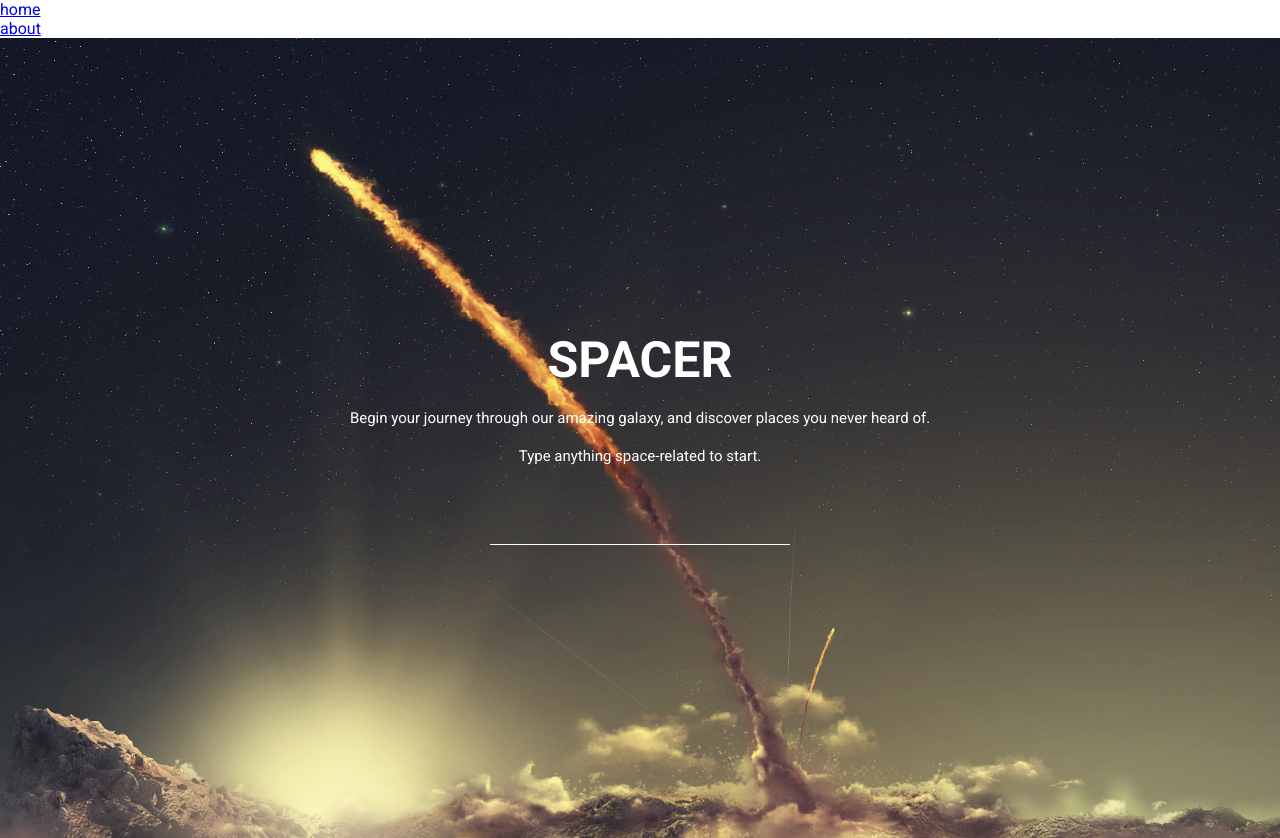
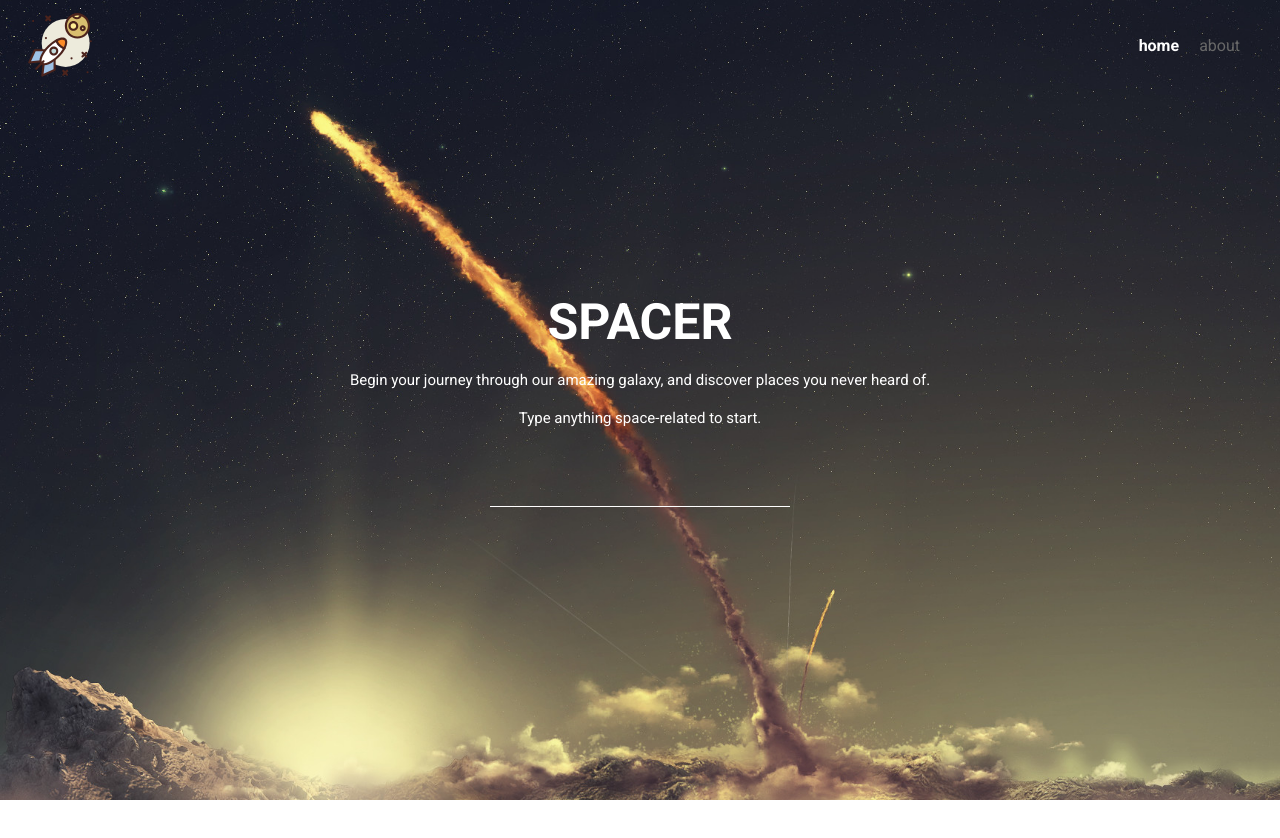
Before and after one commit to szarejko/react-spacer, a React (Create React App) app: page / in a window 1280 px wide. After the commit the page ends 800 px from the top, so only its background shows below. Built offline with nearby package versions, Linux system fonts and the light colour scheme; the HTML template or start-up script is replaced by a standard one.

Commit message:
cleenup code

```diff
--- a/public/index.html
+++ b/public/index.html
@@ -30,6 +30,7 @@
   <body>
     <noscript>You need to enable JavaScript to run this app.</noscript>
     <div id="root"></div>
+    <div id="modal"></div>
     <!--
       This HTML file is a template.
       If you open it directly in the browser, you will see an empty page.
--- a/src/App.js
+++ b/src/App.js
@@ -1,4 +1,4 @@
-import { About, ErrorPage, Search } from 'views/index';
+import * as views from 'views/index';
 import { BrowserRouter as Router, Route, Switch } from 'react-router-dom';
 import { createGlobalStyle } from 'styled-components';
 import { Navigation } from 'components/index';
@@ -34,9 +34,9 @@ const App = () => {
       <Navigation />
       <section>
         <Switch>
-          <Route path='/' exact component={Search} />
-          <Route path='/about' component={About} />
-          <Route component={ErrorPage} />
+          <Route path='/' exact component={views.Search} />
+          <Route path='/about' component={views.About} />
+          <Route component={views.ErrorPage} />
         </Switch>
       </section>
     </Router>
--- /dev/null
+++ b/src/components/Logo.js
@@ -0,0 +1,25 @@
+import { Link } from 'react-router-dom';
+import React from 'react'
+import styled from 'styled-components';
+
+import iconLogo from 'assets/icon/icon-logo.svg'
+
+const ImageWrapper = styled.figure`
+  img {
+    display: block;
+    max-width: 80px;
+    height: auto;
+  }
+`;
+
+const Logo = () => {
+  return (
+    <Link to="/">
+      <ImageWrapper>
+        <img src={`${iconLogo}`} alt="Logo"/>
+      </ImageWrapper>
+    </Link>
+  )
+}
+
+export default Logo
--- a/src/components/Navigation.js
+++ b/src/components/Navigation.js
@@ -1,5 +1,44 @@
 import { NavLink } from 'react-router-dom'
+import * as color from 'variables'
 import React from 'react'
+import styled from 'styled-components';
+
+import Logo from './Logo'
+
+const Nav = styled.nav`
+  position: fixed;
+  display: flex;
+  justify-content: space-between;
+  align-items: center;
+  top: 0;
+  left: 0;
+  width: 100%;
+  padding: 5px 20px;
+`;
+
+const NavList = styled.ul`
+  display: flex;
+  list-style: none;
+`;
+
+const Link = styled(NavLink)`
+  text-decoration: none;
+  transition: all .5s ease;
+  color: ${color.secondaryColor};
+
+  &:first-child {
+    margin-right: 20px;
+  }
+
+  &:hover {
+    text-decoration: underline;
+  }
+
+  &.isActive {
+    color: ${color.primaryColor};
+    font-weight: bold;
+  }
+`;
 
 const menuLinks = [
   { name: 'home', path: '/', exact: true },
@@ -9,16 +48,17 @@ const menuLinks = [
 const Navigation = () => {
   const menu = menuLinks.map(({ name, path, exact }) => (
     <li key={name}>
-      <NavLink to={path} exact={exact ? exact : false}>
+      <Link activeClassName="isActive" to={path} exact={exact ? exact : false}>
         {name}
-      </NavLink>
+      </Link>
     </li>
   ))
 
   return (
-    <nav>
-      <ul>{menu}</ul>
-    </nav>
+    <Nav>
+      <Logo/>
+      <NavList>{menu}</NavList>
+    </Nav>
   )
 }
 
--- a/src/components/index.js
+++ b/src/components/index.js
@@ -2,5 +2,6 @@ import Navigation from './Navigation';
 import SearchResults from './SearchResults';
 import HeroClaim from './HeroClaim'
 import SearchInput from './SearchInput'
+import Logo from './Logo'
 
-export { SearchInput, HeroClaim, Navigation, SearchResults };
+export { Logo, SearchInput, HeroClaim, Navigation, SearchResults };
--- a/src/variables.js
+++ b/src/variables.js
@@ -1 +1,2 @@
-export const primaryColor = '#ffffff';
+export const primaryColor = 'rgb(255, 255, 255)';
+export const secondaryColor = 'rgb(104,104,104)';
--- a/src/views/About.js
+++ b/src/views/About.js
@@ -1,11 +1,5 @@
 import React from 'react'
 
-const About = () => {
-  return (
-    <>
-      <h1>About</h1>
-    </>
-  )
-}
+const About = () => <h1>About</h1>
 
 export default About
--- a/src/views/ErrorPage.js
+++ b/src/views/ErrorPage.js
@@ -1,5 +1,5 @@
 import React from 'react'
 
-const ErrorPage = () => <h1>Page Not Found. Error 404</h1>
+const ErrorPage = () => <h1>Page Not Found.<br/> Error 404</h1>
 
 export default ErrorPage
--- a/src/views/Search.js
+++ b/src/views/Search.js
@@ -3,8 +3,8 @@ import { SearchResults, HeroClaim, SearchInput } from 'components/index'
 import React, { useState } from 'react'
 import styled from 'styled-components'
 
+import bg_img from 'assets/bg/bg-rocket.jpg'
 import debounce from 'lodash.debounce'
-import bg_img from 'assets/bg/bg-rocket.jpg'
 
 const Wrapper = styled.div`
   display: flex;
```
Also changed, not shown: src/assets/icon/icon-logo.svg (added), 1 other file (tests, documents, lock files or other folders).
